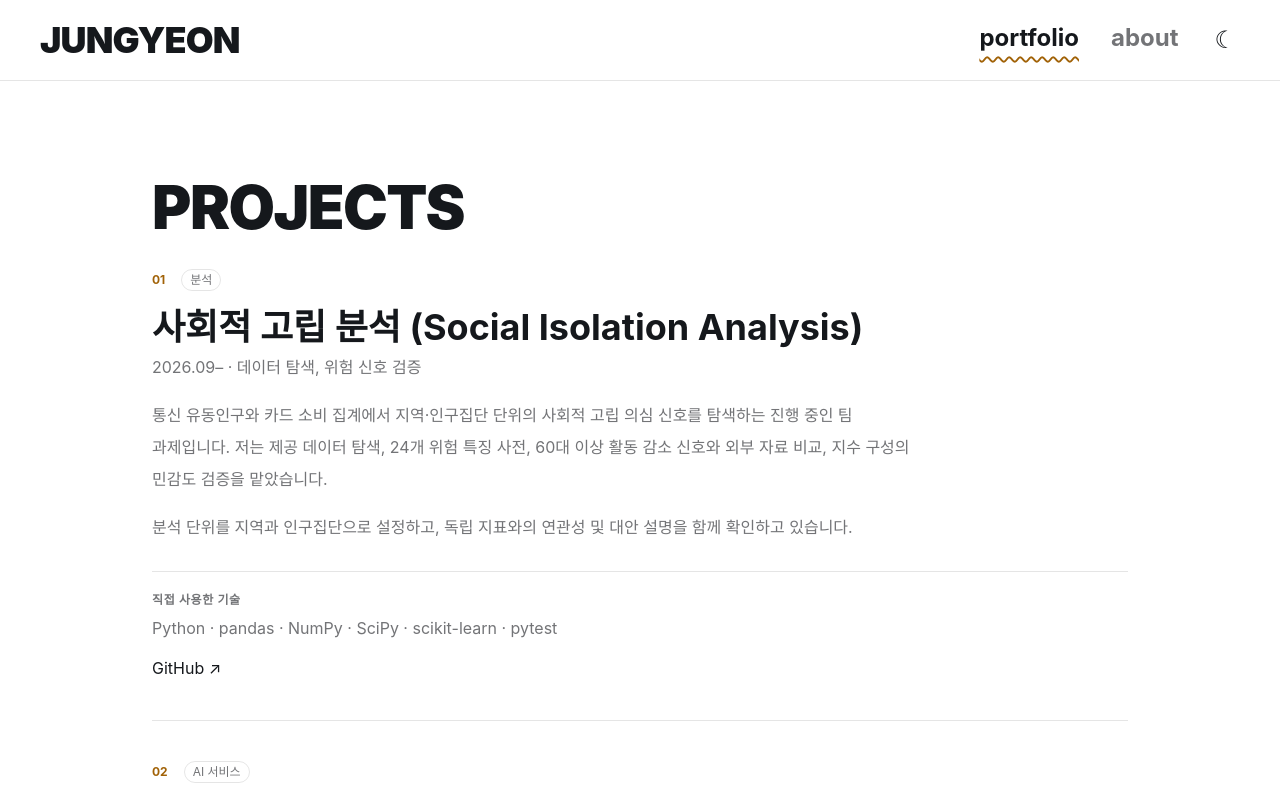
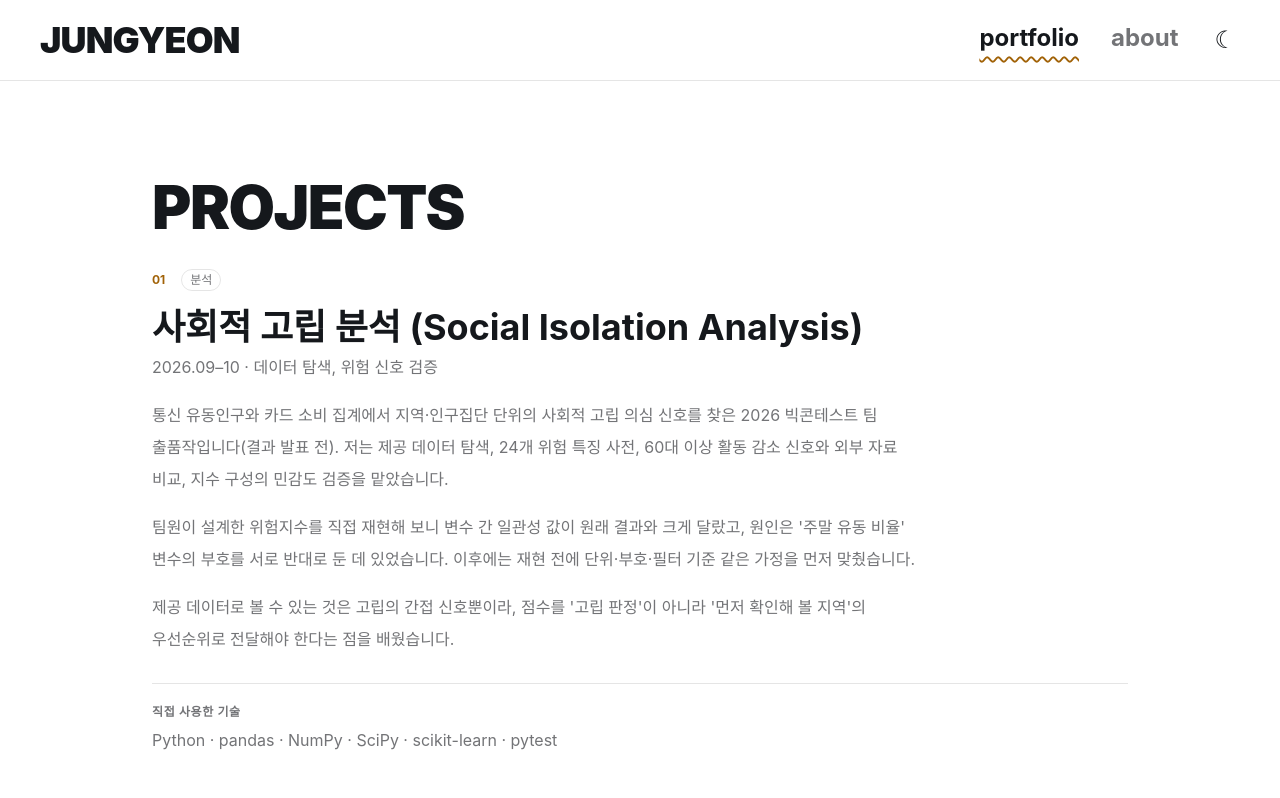
Before and after one commit to JungYeoni/portfolio, a Next.js app: page /portfolio in a window 1280 px wide. Shown: the top 798 px of the page. Built offline with nearby package versions, Linux system fonts and the light colour scheme; a web font is replaced by a local one.

Commit message:
fix: 사회적 고립 분석 사례를 회고 기반으로 보완하고 비공개 링크 제거 (#20) (#40)

```diff
--- a/src/app/portfolio/page.tsx
+++ b/src/app/portfolio/page.tsx
@@ -53,7 +53,7 @@ export default function Portfolio() {
                   <p className="text-xs font-semibold tracking-wider text-muted uppercase">직접 사용한 기술</p>
                   <p className="mt-2 text-base text-muted">{p.stack.join(" · ")}</p>
                   <div className="mt-4 flex flex-wrap gap-x-5 gap-y-2 text-base">
-                    {"links" in p ? p.links.map((l) => <ExtLink key={l.label} {...l} />) : <ExtLink href={p.href} label="GitHub" />}
+                    {"links" in p ? p.links.map((l) => <ExtLink key={l.label} {...l} />) : p.href && <ExtLink href={p.href} label="GitHub" />}
                   </div>
                 </div>
               </article>
--- a/src/data/portfolio.ts
+++ b/src/data/portfolio.ts
@@ -24,7 +24,7 @@ type CompactProject = {
   shortDescription: string;
   paragraphs: string[];
   stack: string[];
-  href: string;
+  href?: string;
 };
 
 export const profile = {
@@ -233,17 +233,17 @@ const others: CompactProject[] = [
   },
   {
     title: "사회적 고립 분석 (Social Isolation Analysis)",
-    period: "2026.09–",
+    period: "2026.09–10",
     sortDate: "2026-10-25",
     category: "분석",
     role: "데이터 탐색, 위험 신호 검증",
     shortDescription: "지역·인구집단의 고립 의심 신호를 탐색하는 분석",
     paragraphs: [
-      "통신 유동인구와 카드 소비 집계에서 지역·인구집단 단위의 사회적 고립 의심 신호를 탐색하는 진행 중인 팀 과제입니다. 저는 제공 데이터 탐색, 24개 위험 특징 사전, 60대 이상 활동 감소 신호와 외부 자료 비교, 지수 구성의 민감도 검증을 맡았습니다.",
-      "분석 단위를 지역과 인구집단으로 설정하고, 독립 지표와의 연관성 및 대안 설명을 함께 확인하고 있습니다.",
+      "통신 유동인구와 카드 소비 집계에서 지역·인구집단 단위의 사회적 고립 의심 신호를 찾은 2026 빅콘테스트 팀 출품작입니다(결과 발표 전). 저는 제공 데이터 탐색, 24개 위험 특징 사전, 60대 이상 활동 감소 신호와 외부 자료 비교, 지수 구성의 민감도 검증을 맡았습니다.",
+      "팀원이 설계한 위험지수를 직접 재현해 보니 변수 간 일관성 값이 원래 결과와 크게 달랐고, 원인은 '주말 유동 비율' 변수의 부호를 서로 반대로 둔 데 있었습니다. 이후에는 재현 전에 단위·부호·필터 기준 같은 가정을 먼저 맞췄습니다.",
+      "제공 데이터로 볼 수 있는 것은 고립의 간접 신호뿐이라, 점수를 '고립 판정'이 아니라 '먼저 확인해 볼 지역'의 우선순위로 전달해야 한다는 점을 배웠습니다.",
     ],
     stack: ["Python", "pandas", "NumPy", "SciPy", "scikit-learn", "pytest"],
-    href: "https://github.com/Team-Hambugi-Lab/bigcontest-social-isolation",
   },
 ];
 
```
